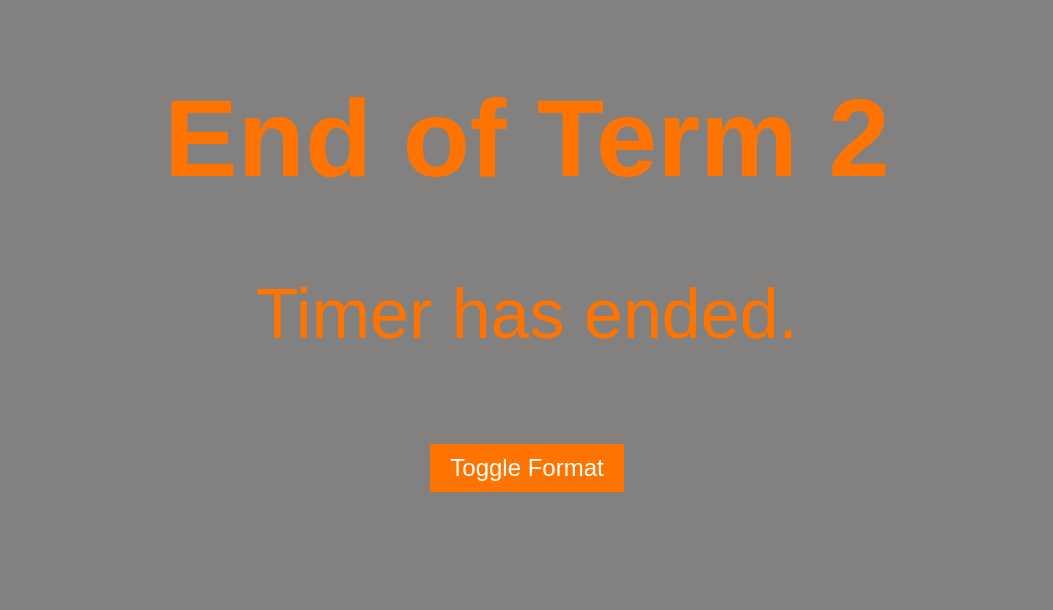
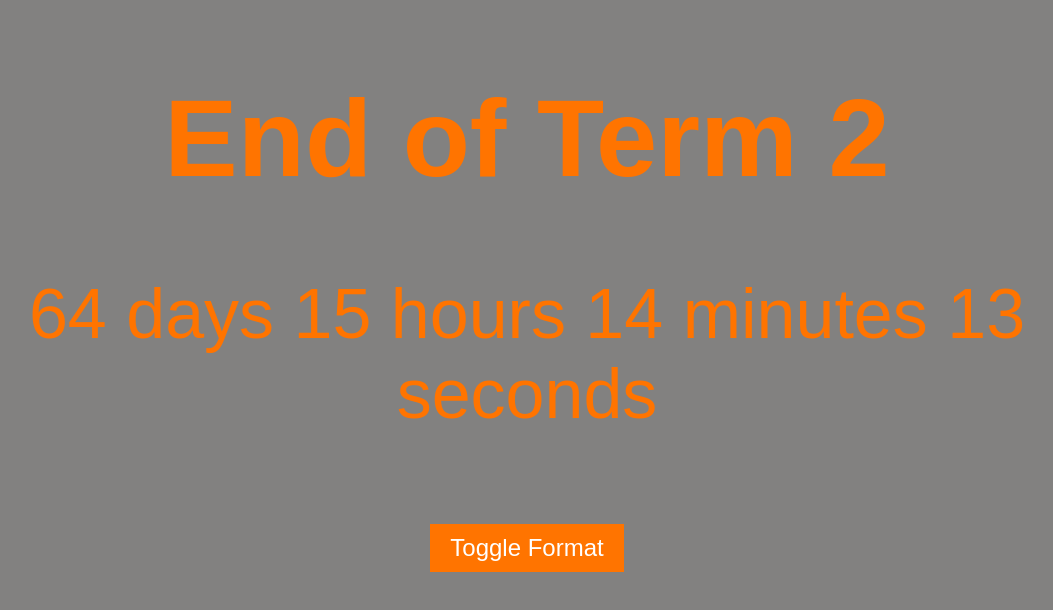
Before and after one commit to TheTyphoon1/end-of-term, a plain HTML site: page index.html in a window 1280 px wide. Shown: the whole page, without its empty margins (113-1166 px from the left). Drawn offline with Linux system fonts and the light colour scheme.

Commit message:
Update index.html term 3

```diff
--- a/index.html
+++ b/index.html
@@ -44,7 +44,7 @@
   </div>
 
   <script>
-    var countDownDate = new Date("Jun 23, 2023 14:30:00").getTime();
+    var countDownDate = new Date("Sep 15, 2023 14:30:00").getTime();
     var displaySeconds = false;
     var x;
 
```
